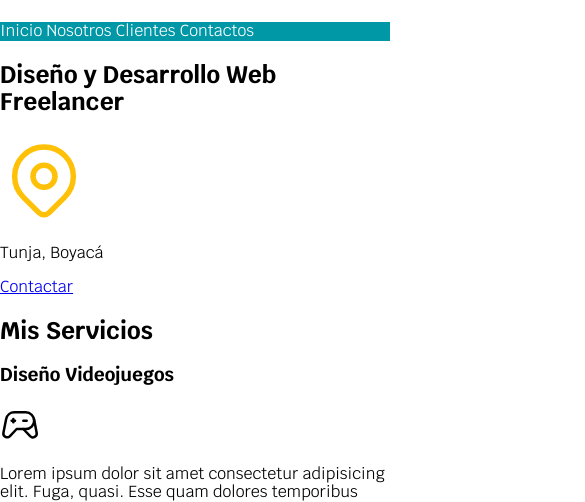
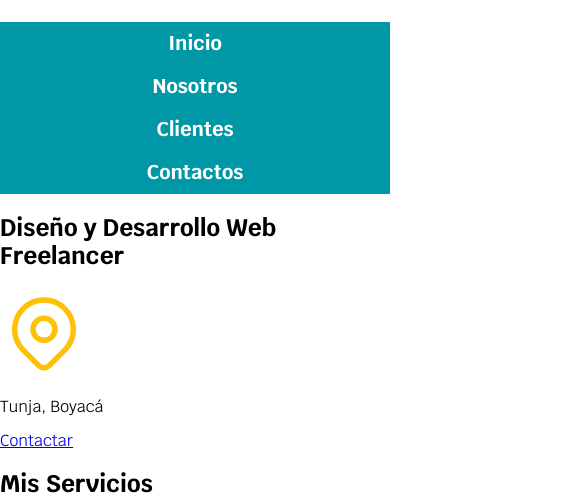
Before and after one commit to WilberBallesteros/freelancer, a plain HTML site: page index.html in a window 390 px wide. Shown: the part 116-618 px from the top of the page, 585 px wide, since content can reach past the window. Drawn offline with Linux system fonts and the light colour scheme.

Commit message:
css al header y responsive design

```diff
--- a/css/styles.css
+++ b/css/styles.css
@@ -21,15 +21,36 @@ body {
     font-size: 2rem;
 }
 .contenedor {
-    width: 120rem;
+    max-width: 120rem;
     margin: 0 auto;
 }
 .nav-bg {
     background-color: var(--secunddario);
 }
-
+.navegacion-principal {
+    display: flex;
+    flex-direction: column;
+}
+@media (min-width: 768px) {
+    .navegacion-principal {
+        flex-direction: row;
+        justify-content: space-between;
+    }
+}
 .navegacion-principal a {
+    display: block;
+    text-align: center;
     color: var(--blanco);
     text-decoration: none;
+    font-size: 2rem;
+    font-weight: 700;
+    padding: 1rem;
+}
+.navegacion-principal a:hover {
+    background-color: var(--primario);
+    color: var(--oscuro);
+}
+
+@media (min-width: 768px) {
 
 }
```
